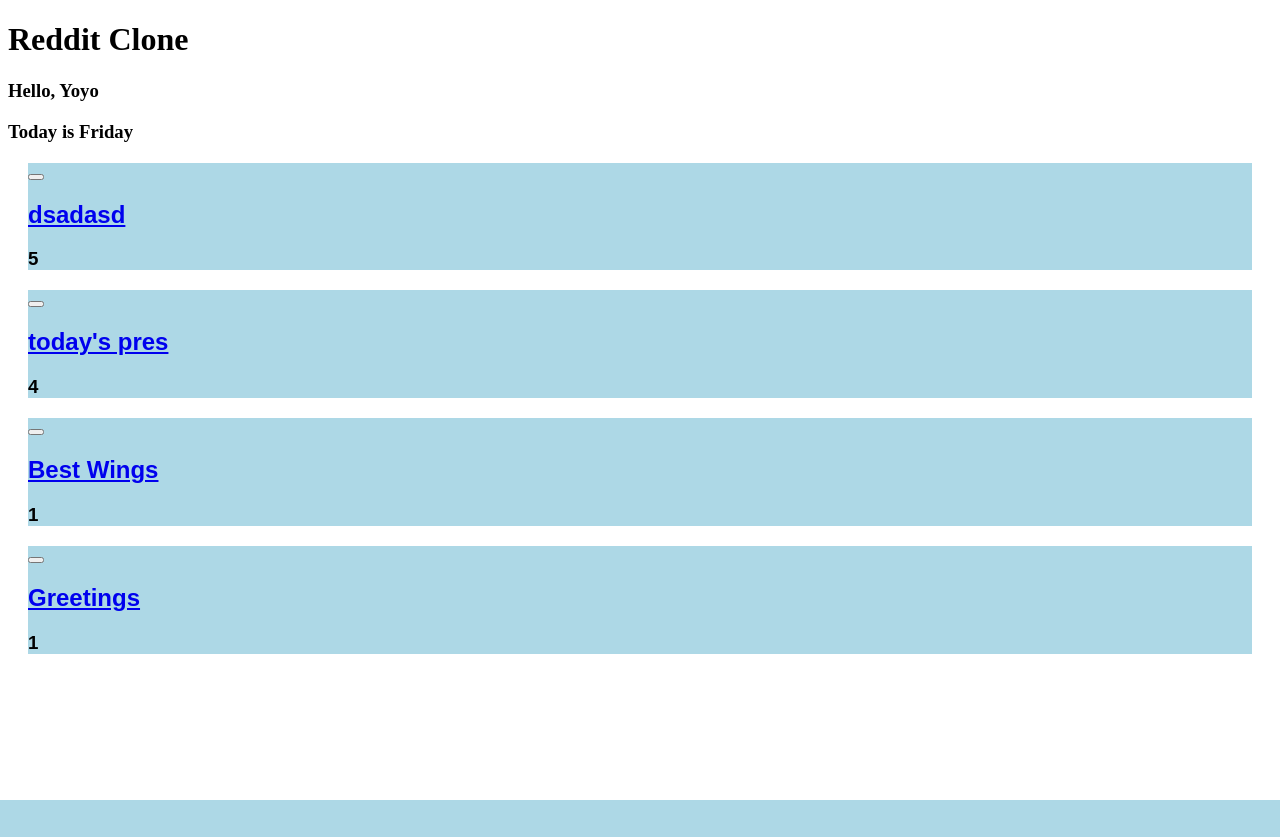
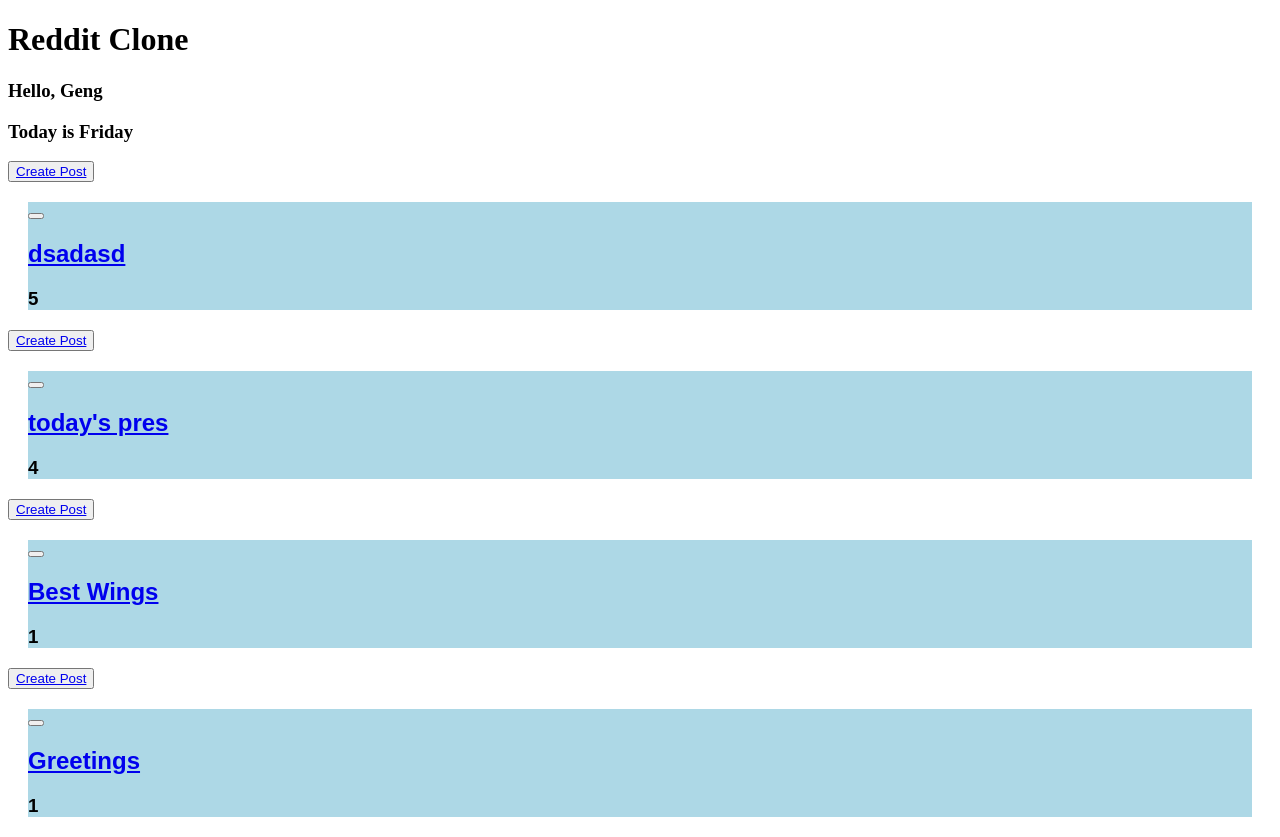
Before and after one commit to snggeng/reddit-clone, a Django app: page / in a window 1280 px wide. Before the commit the page ends 800 px from the top, so only its background shows below. Run offline with Django 3.2, Linux system fonts and the light colour scheme; data comes from the database, SQL or seed files in the repository; both versions use the stored data as it was after the commit; parts of the project's set-up code (start-up, migrations or seed data) failed here and were passed over; some libraries are stand-ins or nearby versions.

Commit message:
added button to create post

```diff
--- a/redditclone/views.py
+++ b/redditclone/views.py
@@ -4,7 +4,7 @@ from post.models import Post
 
 def homepage(request):
     allposts = Post.objects.order_by('-score')
-    context = {"name": "Yoyo",
+    context = {"name": "Geng",
                 "day": "Friday",
                 "posts": allposts}
 
--- a/static/templates/index.html
+++ b/static/templates/index.html
@@ -13,8 +13,11 @@
     <h3>Hello, {{ name }}</h3>
     <h3>Today is {{ day }}</h3>
 
+
+
     {% block body %}
       {% for p in posts %}
+      <button><a href="post/create">Create Post</a></button>
       <div class="post">
           <button onclick=upvote({{ p.id }})></button>
           <a href="{{ p.link }}"><h2>{{ p.title }}</h2></a>
```
Also changed, not shown: db.sqlite3.
